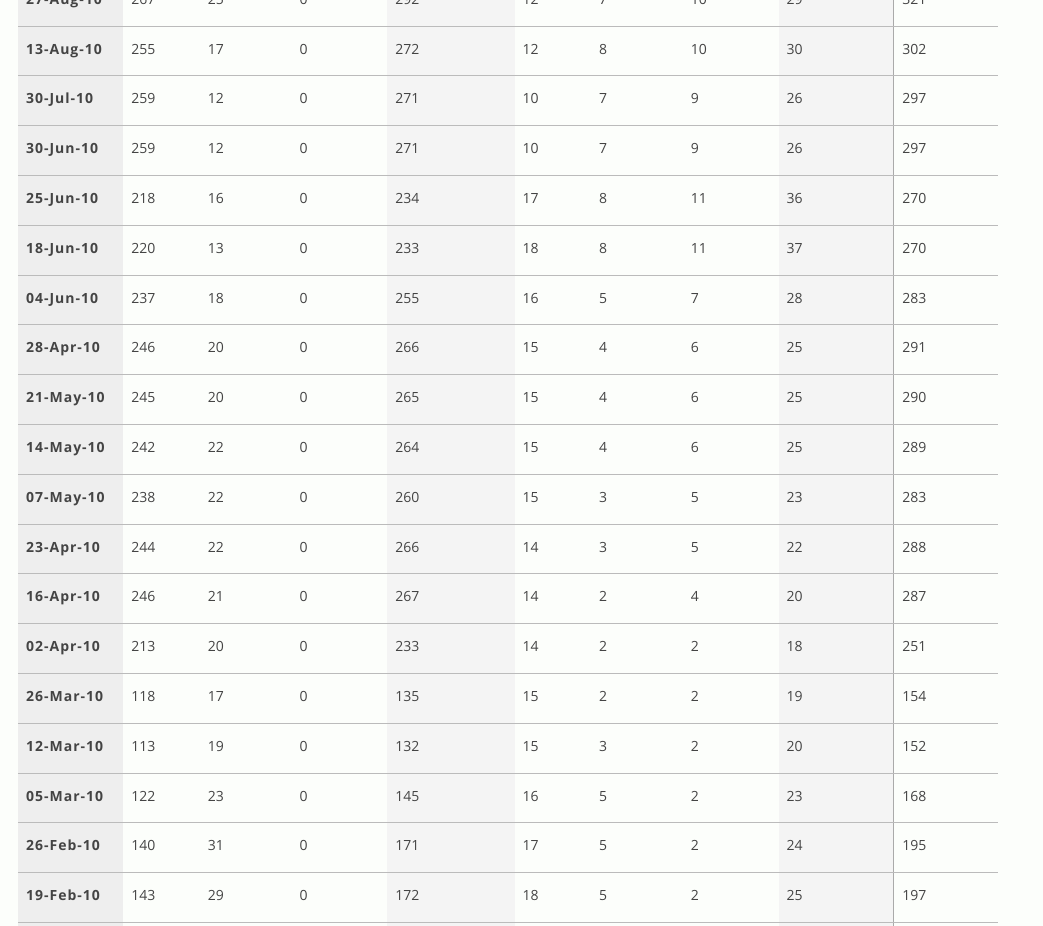
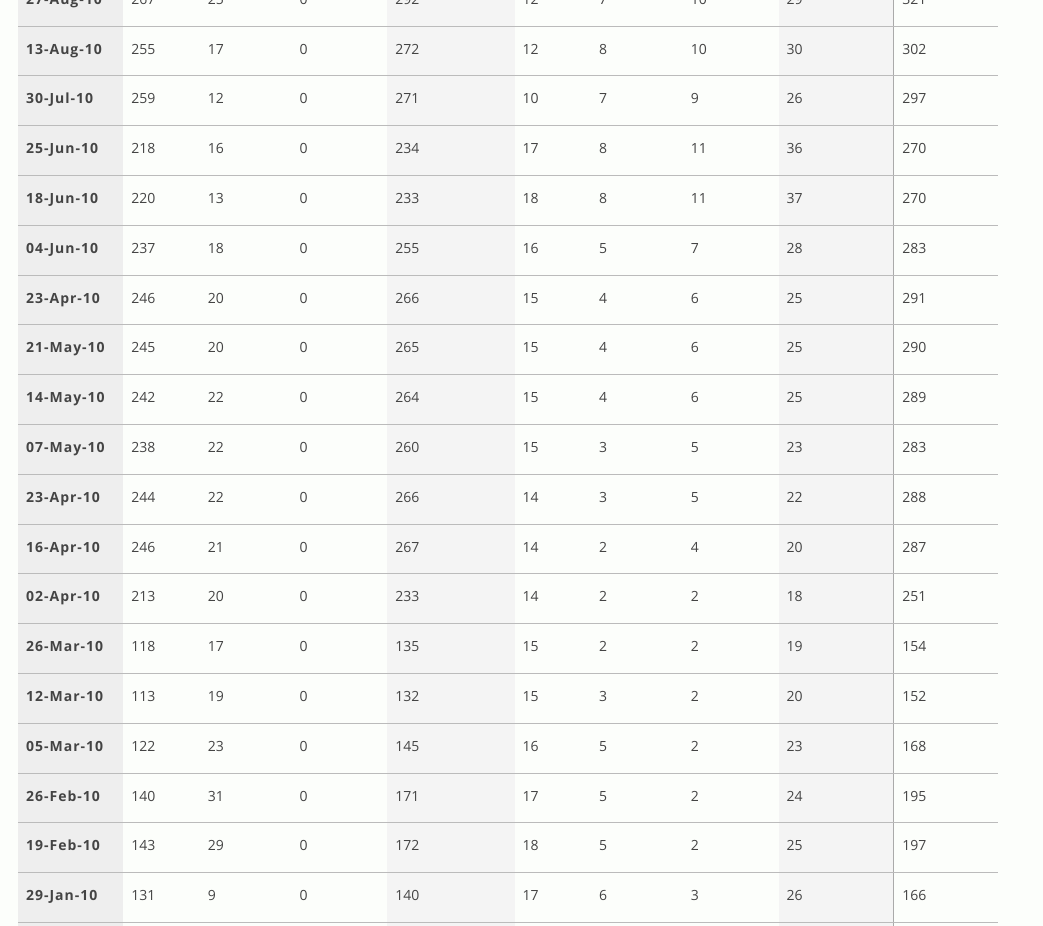
Before and after one commit to DetentionLogs/australian-detention-numbers, a plain HTML site: page index.html in a window 1280 px wide. Shown: the part 6380-7306 px from the top of the page, without its empty margins (0-1043 px from the left). Drawn offline with Linux system fonts and the light colour scheme.

Commit message:
data corrections

```diff
--- a/index.html
+++ b/index.html
@@ -434,11 +434,10 @@
 				<tr><th>27-Aug-10</th><td>267</td><td>25</td><td>0</td><td>292</td><td>12</td><td>7</td><td>10</td><td>29</td><td>321</td></tr>
 				<tr><th>13-Aug-10</th><td>255</td><td>17</td><td>0</td><td>272</td><td>12</td><td>8</td><td>10</td><td>30</td><td>302</td></tr>
 				<tr><th>30-Jul-10</th><td>259</td><td>12</td><td>0</td><td>271</td><td>10</td><td>7</td><td>9</td><td>26</td><td>297</td></tr>
-				<tr><th>30-Jun-10</th><td>259</td><td>12</td><td>0</td><td>271</td><td>10</td><td>7</td><td>9</td><td>26</td><td>297</td></tr>
 				<tr><th>25-Jun-10</th><td>218</td><td>16</td><td>0</td><td>234</td><td>17</td><td>8</td><td>11</td><td>36</td><td>270</td></tr>
 				<tr><th>18-Jun-10</th><td>220</td><td>13</td><td>0</td><td>233</td><td>18</td><td>8</td><td>11</td><td>37</td><td>270</td></tr>
 				<tr><th>04-Jun-10</th><td>237</td><td>18</td><td>0</td><td>255</td><td>16</td><td>5</td><td>7</td><td>28</td><td>283</td></tr>
-				<tr><th>28-Apr-10</th><td>246</td><td>20</td><td>0</td><td>266</td><td>15</td><td>4</td><td>6</td><td>25</td><td>291</td></tr>
+				<tr><th>23-Apr-10</th><td>246</td><td>20</td><td>0</td><td>266</td><td>15</td><td>4</td><td>6</td><td>25</td><td>291</td></tr>
 				<tr><th>21-May-10</th><td>245</td><td>20</td><td>0</td><td>265</td><td>15</td><td>4</td><td>6</td><td>25</td><td>290</td></tr>
 				<tr><th>14-May-10</th><td>242</td><td>22</td><td>0</td><td>264</td><td>15</td><td>4</td><td>6</td><td>25</td><td>289</td></tr>
 				<tr><th>07-May-10</th><td>238</td><td>22</td><td>0</td><td>260</td><td>15</td><td>3</td><td>5</td><td>23</td><td>283</td></tr>
```
